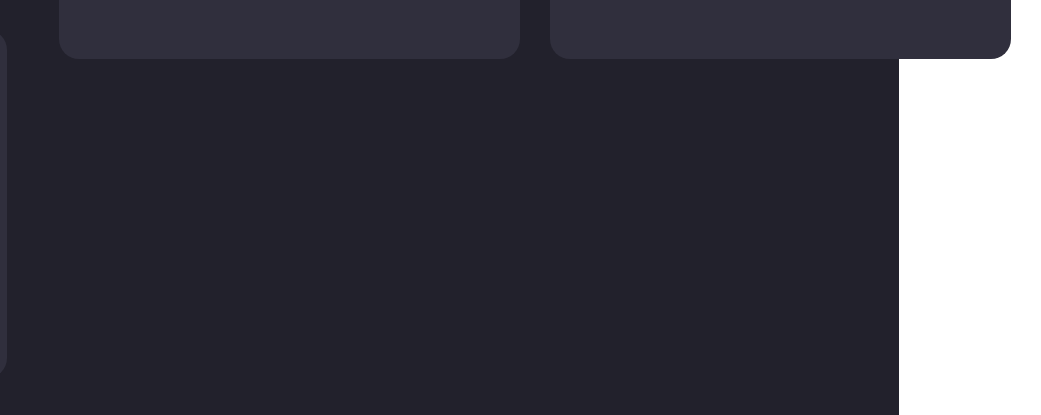
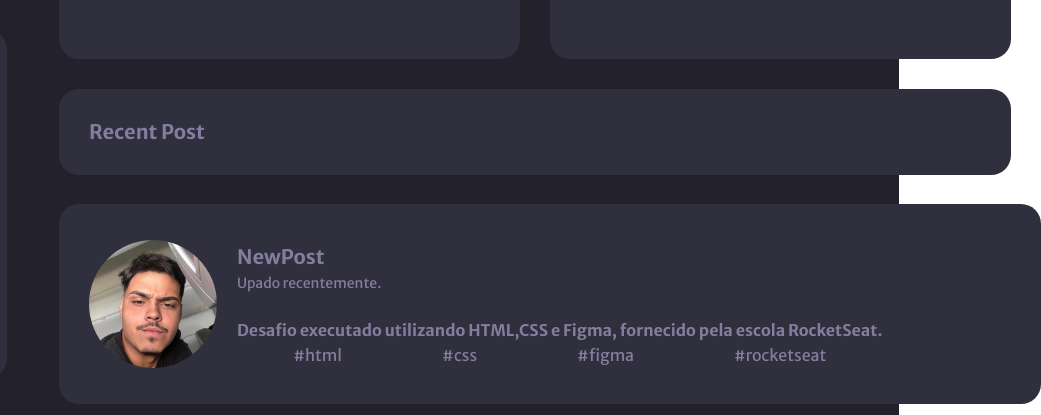
Before and after one commit to ronanrood/portfolio, a plain HTML site: page index.html in a window 1280 px wide. Shown: the part 342-757 px from the top of the page, 381-1422 px from the left, 1041 px wide, since content can reach past the window. Drawn offline with Linux system fonts and the light colour scheme.

Commit message:
add recentPost

```diff
--- a/index.html
+++ b/index.html
@@ -245,6 +245,24 @@
           </div>
         </div>
       </div>
+      <div class="cardRecents">
+        <div class="contentCardRecents">
+          <p>Recent Post</p>
+        </div>
+        <div class="containerCardPost">
+          <img src="assets/Foto de Perfil.jpg" alt="">
+        <div class="textCardPost">
+          <p class="titleCardPost">NewPost</p>
+          <p class="subtitleCardPost">Upado recentemente.</p>
+          <p class="descriptCardPost">Desafio executado utilizando HTML,CSS e Figma, fornecido pela escola RocketSeat. </p>
+            <div class="hastagCardPost">
+              <p>#html</p>
+              <p>#css</p>
+              <p>#figma</p>
+              <p>#rocketseat</p>
+            </div>
+        </div>
+      </div>
       </div>
 
     </div>
--- a/styles.css
+++ b/styles.css
@@ -301,3 +301,68 @@ margin-top: 40px;
   display: flex;
   justify-content: end;
 }
+.cardRecents{
+  width: 952px;
+  height: 86px;
+  background-color: rgba(48, 47, 61, 1);
+  border-radius: 20px;
+  margin-top: 30px;
+}
+.contentCardRecents{
+  font-size: 20px;
+  font-family: Merriweather Sans;
+  font-weight: 700;
+  color: rgba(131, 126, 159, 1);
+  padding-top: 30px;
+  padding-left: 30px;
+}
+.containerCardPost{
+  width: 952px;
+  height: 200px;
+  background-color: rgba(48, 47, 61, 1);
+  border-radius: 20px;
+  margin-top: 60px;
+  padding-left: 30px;
+  display: flex;
+  align-items: center;
+}
+.containerCardPost > img{
+  width: 128px;
+  height: 128px;
+  border-radius: 100px;
+}
+.textCardPost {
+  padding-left: 20px;
+  display: flex;
+  flex-direction: column;
+}
+.titleCardPost{
+  font-size: 20px;
+  color: #837E9F;
+  font-weight: 700;
+  font-family: Merriweather Sans;
+  padding-bottom: 5px;
+}
+.subtitleCardPost{
+  font-size: 14px;
+  color: #837E9F;
+  font-weight: 400;
+  font-family: Merriweather Sans;
+  padding-bottom: 28px;
+}
+.descriptCardPost{
+  font-size: 16px;
+  color: #837E9F;
+  font-weight: 700;
+  font-family: Merriweather Sans;
+ }
+ .hastagCardPost{
+  font-size: 16px;
+  color: #837E9F;
+  font-weight: 400;
+  font-family: Merriweather Sans;
+  display: flex;
+  gap: 100px;
+  justify-content: center;
+  padding-top: 5px;
+ }
```
